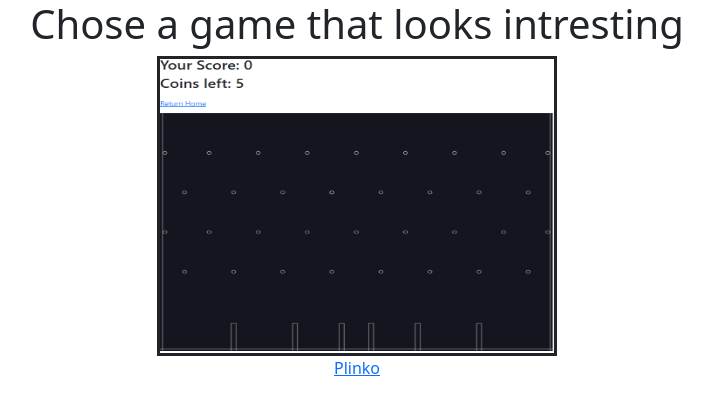
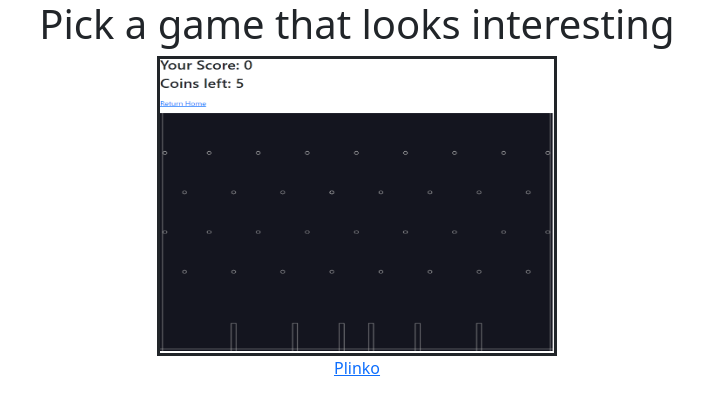
Before and after one commit to ivanc4515/SEP11FP, a plain HTML site: page index.html in a window 1280 px wide. Shown: the whole page, without its empty margins (283-995 px from the left). Drawn offline with nearby package versions, Linux system fonts and the light colour scheme.

Commit message:
update repo

```diff
--- a/index.html
+++ b/index.html
@@ -24,7 +24,7 @@
         <!-- HTML -->
 
         <!--<a href="plinko.html">click me</a>-->
-        <h1>Chose a game that looks intresting</h1>
+        <h1>Pick a game that looks interesting</h1>
         <img src="plinko.png"></img>
         <br>
         <a href="plinko.html">Plinko</a>
```
